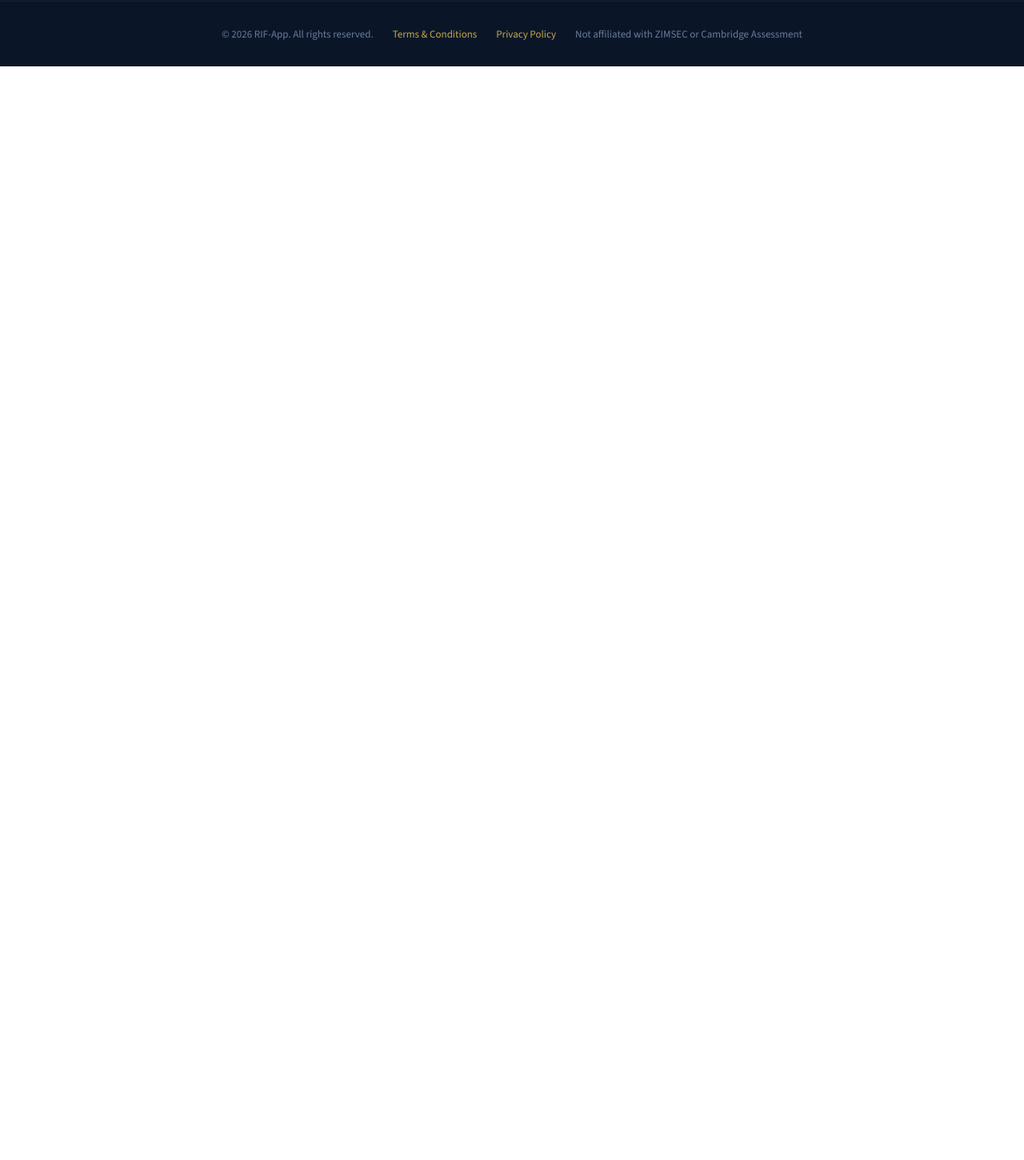
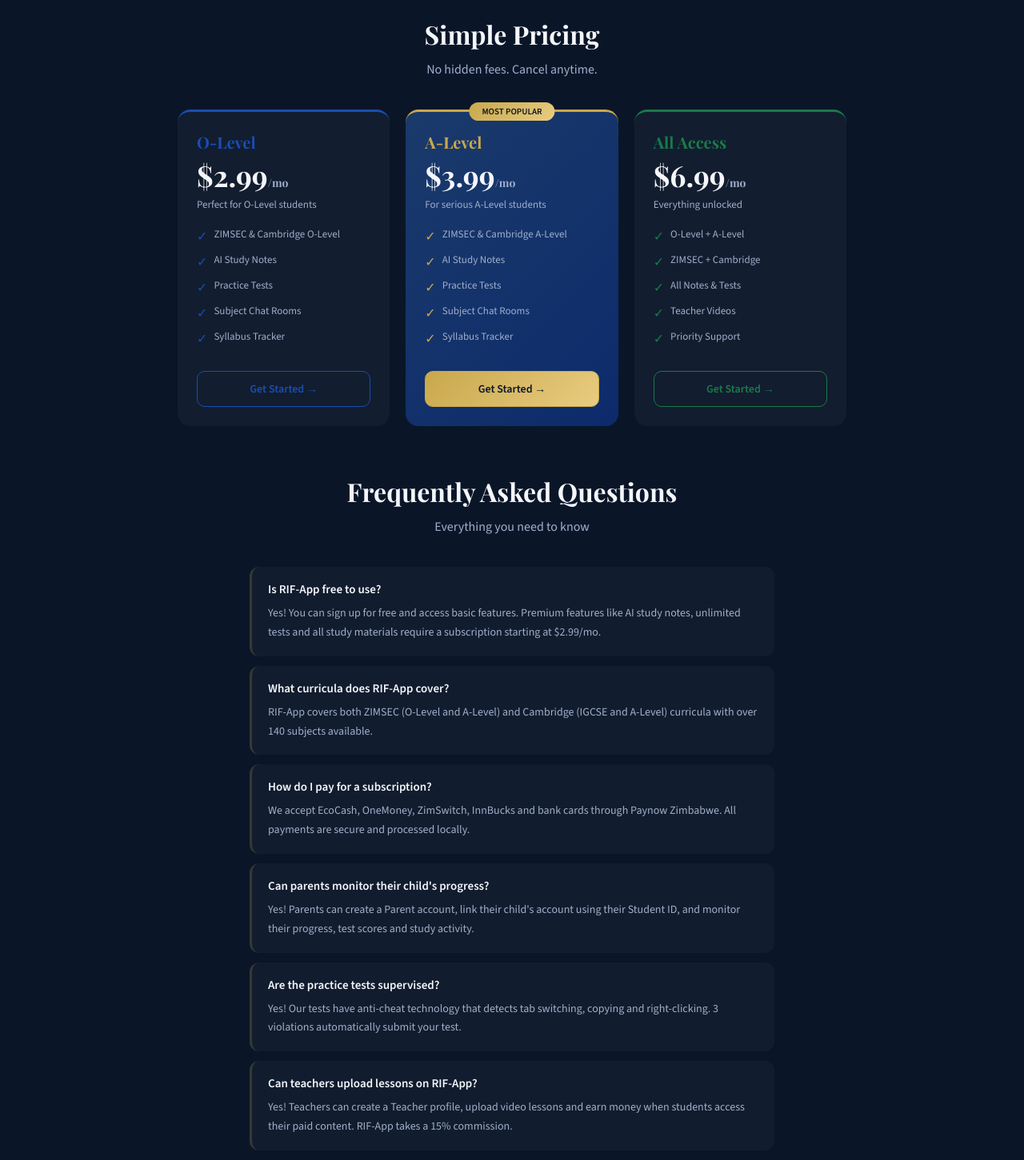
Before and after one commit to masundajade-spec/Rif-app, a React (Vite) app: page / in a window 1280 px wide. Shown: the part 1400-2851 px from the top of the page at 80% size. Before the commit the page ends 1483 px from the top, so only its background shows below. Built offline with nearby package versions, Linux system fonts and the light colour scheme.

Commit message:
added pricing and FAQ sections to landing page

```diff
--- a/src/App.jsx
+++ b/src/App.jsx
@@ -338,6 +338,69 @@
     </button>
   </div>
 </div>
+{/* Pricing */}
+<div style={{ maxWidth: 900, margin: "60px auto 0", padding: "0 32px" }}>
+  <div style={{ textAlign: "center", marginBottom: 40 }}>
+    <h2 style={{ fontFamily: "'Playfair Display', serif", fontSize: 32, color: "#F4F6FB", marginBottom: 12 }}>Simple Pricing</h2>
+    <p style={{ fontFamily: "'Source Sans 3', sans-serif", fontSize: 16, color: "#A0AECB" }}>No hidden fees. Cancel anytime.</p>
+  </div>
+  <div style={{ display: "grid", gridTemplateColumns: "repeat(3, 1fr)", gap: 20, marginBottom: 20 }}>
+    {[
+      { plan: "O-Level", price: "$2.99", desc: "Perfect for O-Level students", color: "#1A4DB3", features: ["ZIMSEC & Cambridge O-Level", "AI Study Notes", "Practice Tests", "Subject Chat Rooms", "Syllabus Tracker"] },
+      { plan: "A-Level", price: "$3.99", desc: "For serious A-Level students", color: "#C9A84C", features: ["ZIMSEC & Cambridge A-Level", "AI Study Notes", "Practice Tests", "Subject Chat Rooms", "Syllabus Tracker"], popular: true },
+      { plan: "All Access", price: "$6.99", desc: "Everything unlocked", color: "#1A7A4A", features: ["O-Level + A-Level", "ZIMSEC + Cambridge", "All Notes & Tests", "Teacher Videos", "Priority Support"] },
+    ].map(plan => (
+      <div key={plan.plan} style={{ background: plan.popular ? "linear-gradient(135deg, #1A3A6B, #0D2B6B)" : "#FFFFFF08", borderRadius: 16, padding: 24, borderTopWidth: 3, borderTopStyle: "solid", borderTopColor: plan.color, position: "relative" }}>
+        {plan.popular && (
+          <div style={{ position: "absolute", top: -12, left: "50%", transform: "translateX(-50%)", background: "linear-gradient(135deg, #C9A84C, #E8CC80)", borderRadius: 99, padding: "4px 16px", fontFamily: "'Source Sans 3', sans-serif", fontSize: 11, fontWeight: 700, color: "#0A1628", whiteSpace: "nowrap" }}>
+            MOST POPULAR
+          </div>
+        )}
+        <div style={{ fontFamily: "'Playfair Display', serif", fontSize: 20, color: plan.color, fontWeight: 700, marginBottom: 4 }}>{plan.plan}</div>
+        <div style={{ fontFamily: "'Playfair Display', serif", fontSize: 36, color: "#F4F6FB", fontWeight: 700, marginBottom: 4 }}>{plan.price}<span style={{ fontSize: 14, color: "#A0AECB" }}>/mo</span></div>
+        <div style={{ fontFamily: "'Source Sans 3', sans-serif", fontSize: 13, color: "#A0AECB", marginBottom: 20 }}>{plan.desc}</div>
+        {plan.features.map(f => (
+          <div key={f} style={{ display: "flex", gap: 8, marginBottom: 10, alignItems: "flex-start" }}>
+            <span style={{ color: plan.color, flexShrink: 0 }}>✓</span>
+            <span style={{ fontFamily: "'Source Sans 3', sans-serif", fontSize: 13, color: "#A0AECB" }}>{f}</span>
+          </div>
+        ))}
+        <button onClick={() => setScreen("Signup")} style={{ width: "100%", marginTop: 20, background: plan.popular ? "linear-gradient(135deg, #C9A84C, #E8CC80)" : "transparent", borderWidth: 1, borderStyle: "solid", borderColor: plan.color, borderRadius: 10, padding: "12px", color: plan.popular ? "#0A1628" : plan.color, fontWeight: 700, cursor: "pointer", fontFamily: "'Source Sans 3', sans-serif", fontSize: 14 }}>
+          Get Started →
+        </button>
+      </div>
+    ))}
+  </div>
+</div>
+
+{/* FAQ */}
+<div style={{ maxWidth: 720, margin: "60px auto 0", padding: "0 32px" }}>
+  <div style={{ textAlign: "center", marginBottom: 40 }}>
+    <h2 style={{ fontFamily: "'Playfair Display', serif", fontSize: 32, color: "#F4F6FB", marginBottom: 12 }}>Frequently Asked Questions</h2>
+    <p style={{ fontFamily: "'Source Sans 3', sans-serif", fontSize: 16, color: "#A0AECB" }}>Everything you need to know</p>
+  </div>
+  <div style={{ display: "flex", flexDirection: "column", gap: 12 }}>
+    {[
+      { q: "Is RIF-App free to use?", a: "Yes! You can sign up for free and access basic features. Premium features like AI study notes, unlimited tests and all study materials require a subscription starting at $2.99/mo." },
+      { q: "What curricula does RIF-App cover?", a: "RIF-App covers both ZIMSEC (O-Level and A-Level) and Cambridge (IGCSE and A-Level) curricula with over 140 subjects available." },
+      { q: "How do I pay for a subscription?", a: "We accept EcoCash, OneMoney, ZimSwitch, InnBucks and bank cards through Paynow Zimbabwe. All payments are secure and processed locally." },
+      { q: "Can parents monitor their child's progress?", a: "Yes! Parents can create a Parent account, link their child's account using their Student ID, and monitor their progress, test scores and study activity." },
+      { q: "Are the practice tests supervised?", a: "Yes! Our tests have anti-cheat technology that detects tab switching, copying and right-clicking. 3 violations automatically submit your test." },
+      { q: "Can teachers upload lessons on RIF-App?", a: "Yes! Teachers can create a Teacher profile, upload video lessons and earn money when students access their paid content. RIF-App takes a 15% commission." },
+      { q: "Is my data safe?", a: "Yes! We use Supabase for secure cloud storage and comply with Zimbabwe's Data Protection Act. We never sell your personal data." },
+      { q: "How do I cancel my subscription?", a: "You can cancel anytime from your account settings. Your access continues until the end of the billing period." },
+    ].map((item, i) => (
+      <div key={i} style={{ background: "#FFFFFF08", borderRadius: 12, padding: "18px 20px", borderLeftWidth: 3, borderLeftStyle: "solid", borderLeftColor: "#C9A84C33" }}>
+        <div style={{ fontFamily: "'Source Sans 3', sans-serif", fontSize: 15, fontWeight: 700, color: "#F4F6FB", marginBottom: 8 }}>
+          {item.q}
+        </div>
+        <div style={{ fontFamily: "'Source Sans 3', sans-serif", fontSize: 14, color: "#A0AECB", lineHeight: 1.7 }}>
+          {item.a}
+        </div>
+      </div>
+    ))}
+  </div>
+</div>
       {/* Footer */}
       <div style={{ textAlign: "center", padding: "32px", borderTop: "1px solid #FFFFFF0F", marginTop: 40 }}>
         <div style={{ display: "flex", justifyContent: "center", gap: 24, flexWrap: "wrap" }}>
```
